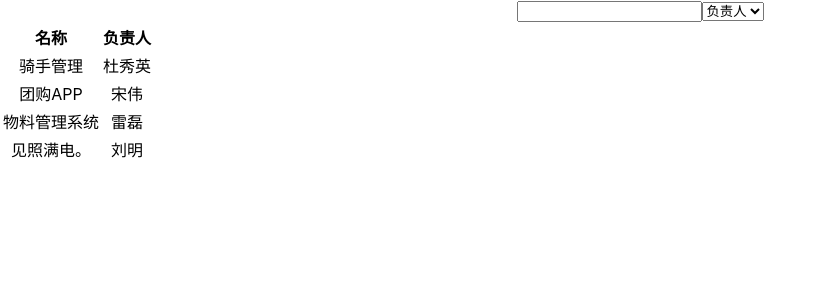
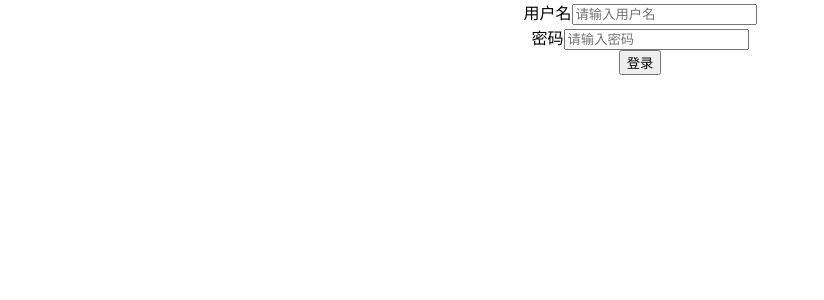
Before and after one commit to Protectyourhair/imitate-jira, a React (Create React App) app: page / in a window 1280 px wide. Shown: the top 300 px of the page, without its empty margins (0-824 px from the left). Built offline with nearby package versions, Linux system fonts and the light colour scheme; data requests are answered from the project's data file.

Commit message:
feat: 新增登录页面/json-server解决post请求

```diff
--- a/package.json
+++ b/package.json
@@ -23,7 +23,7 @@
     "build": "react-scripts build",
     "test": "react-scripts test",
     "eject": "react-scripts eject",
-    "json-server": "json-server __json_server_mock__/db.json --watch --port 3001",
+    "json-server": "json-server __json_server_mock__/db.json --watch --port 3001 --middlewares ./__json_server_mock__/middleware",
     "prepare": "husky install"
   },
   "eslintConfig": {
--- a/src/App.tsx
+++ b/src/App.tsx
@@ -1,11 +1,13 @@
-import React from "react";
-import "./App.css";
-import { ProjectListScreen } from "screens/project-list";
+import React from 'react';
+import './App.css';
+import { ProjectListScreen } from 'screens/project-list';
+import { Login } from 'screens/login';
 
 function App() {
   return (
     <div className="App">
-      <ProjectListScreen />
+      <Login />
+      {/* <ProjectListScreen /> */}
     </div>
   );
 }
--- /dev/null
+++ b/src/screens/login/index.tsx
@@ -0,0 +1,38 @@
+export const Login = () => {
+  const baseUrl = process.env.REACT_APP_API_URL;
+  const login = (params: { username: string; password: string }) => {
+    fetch(`${baseUrl}/login`, {
+      method: 'POST',
+      headers: {
+        'Content-Type': 'application/json',
+      },
+      body: JSON.stringify(params),
+    }).then(async (response) => {
+      if (response.ok) {
+      }
+    });
+  };
+  const handleSubmit = (env: React.FormEvent<HTMLFormElement>) => {
+    //阻止事件默认行为
+    env.preventDefault();
+    const username = (env.currentTarget.elements[0] as HTMLInputElement).value;
+    const password = (env.currentTarget.elements[1] as HTMLInputElement).value;
+    login({
+      username,
+      password,
+    });
+  };
+  return (
+    <form onSubmit={(env) => handleSubmit(env)}>
+      <div>
+        <label htmlFor="username">用户名</label>
+        <input type="text" id="username" placeholder="请输入用户名" />
+      </div>
+      <div>
+        <label htmlFor="password">密码</label>
+        <input type="password" id="password" placeholder="请输入密码" />
+      </div>
+      <button type="submit">登录</button>
+    </form>
+  );
+};
```
Also changed, not shown: __json_server_mock__/middleware.js (added, +17 -0 lines).
